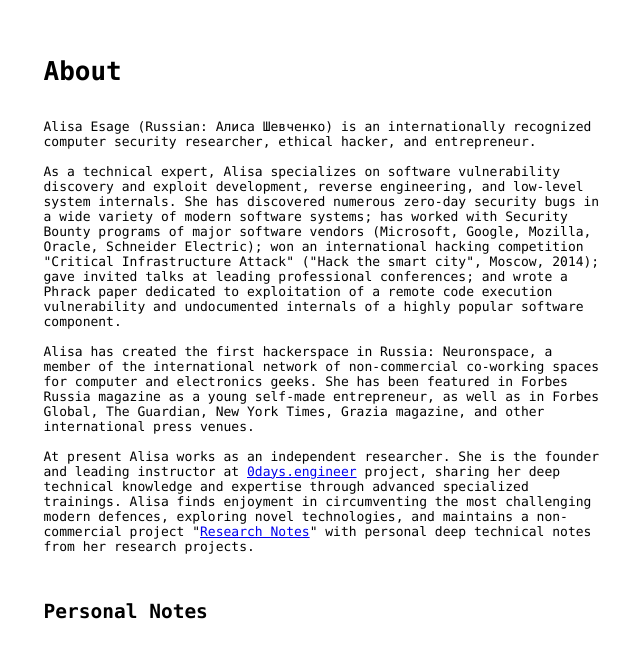
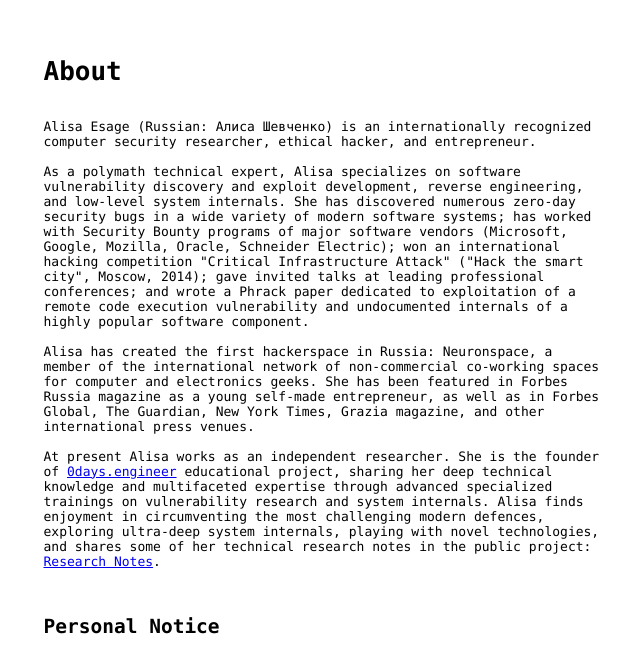
Before and after one commit to alisa-sh/alisa-sh.github.io, a plain HTML site: page index.html in a window 1280 px wide. Shown: the part 130-800 px from the top of the page, without its empty margins (317-957 px from the left). Drawn offline with Linux system fonts and the light colour scheme.

Commit message:
Add files via upload

```diff
--- a/index.html
+++ b/index.html
@@ -11,14 +11,21 @@
 <h1>About</h1>
 Alisa Esage (Russian: Алиса Шевченко) is an internationally recognized computer security researcher, ethical hacker, and entrepreneur.
 
-As a technical expert, Alisa specializes on software vulnerability discovery and exploit development, reverse engineering, and low-level system internals. She has discovered numerous zero-day security bugs in a wide variety of modern software systems; has worked with Security Bounty programs of major software vendors (Microsoft, Google, Mozilla, Oracle, Schneider Electric); won an international hacking competition "Critical Infrastructure Attack" ("Hack the smart city", Moscow, 2014); gave invited talks at leading professional conferences; and wrote a Phrack paper dedicated to exploitation of a remote code execution vulnerability and undocumented internals of a highly popular software component.
+As a polymath technical expert, Alisa specializes on software vulnerability discovery and exploit development, reverse engineering, and low-level system internals. She has discovered numerous zero-day security bugs in a wide variety of modern software systems; has worked with Security Bounty programs of major software vendors (Microsoft, Google, Mozilla, Oracle, Schneider Electric); won an international hacking competition "Critical Infrastructure Attack" ("Hack the smart city", Moscow, 2014); gave invited talks at leading professional conferences; and wrote a Phrack paper dedicated to exploitation of a remote code execution vulnerability and undocumented internals of a highly popular software component.
 
 Alisa has created the first hackerspace in Russia: Neuronspace, a member of the international network of non-commercial co-working spaces for computer and electronics geeks. She has been featured in Forbes Russia magazine as a young self-made entrepreneur, as well as in Forbes Global, The Guardian, New York Times, Grazia magazine, and other international press venues.
 
-At present Alisa works as an independent researcher. She is the founder and leading instructor at <a href="https://0days.engineer">0days.engineer</a> project, sharing her deep technical knowledge and expertise through advanced specialized trainings. Alisa finds enjoyment in circumventing the most challenging modern defences, exploring novel technologies, and maintains a non-commercial project "<a href="https://re.alisa.sh">Research Notes</a>" with personal deep technical notes from her research projects.
+At present Alisa works as an independent researcher. She is the founder of <a href="https://0days.engineer">0days.engineer</a> educational project, sharing her deep technical knowledge and multifaceted expertise through advanced specialized trainings on vulnerability research and system internals. Alisa finds enjoyment in circumventing the most challenging modern defences, exploring ultra-deep system internals, playing with novel technologies, and shares some of her technical research notes in the public project: <a href="https://re.alisa.sh">Research Notes</a>.
 
 
-<h2>Personal Notes</h2>
+<h2>Personal Notice</h2>
+
+Due to some fakes appearing on the internet, I would like to make it clear:
+
+I do not work for any company. I do not have any partners, employees, or representatives. I don't usually write articles for any websites or blogs other than my own (0days.engineer & Research Notes).
+
+In case of uncertainty, check my Twitter feed for the reference.
+
 
 <h2>Contacts</h2>
 Press: <a href="mailto:press@alisa.sh">press@alisa.sh</a>
```
